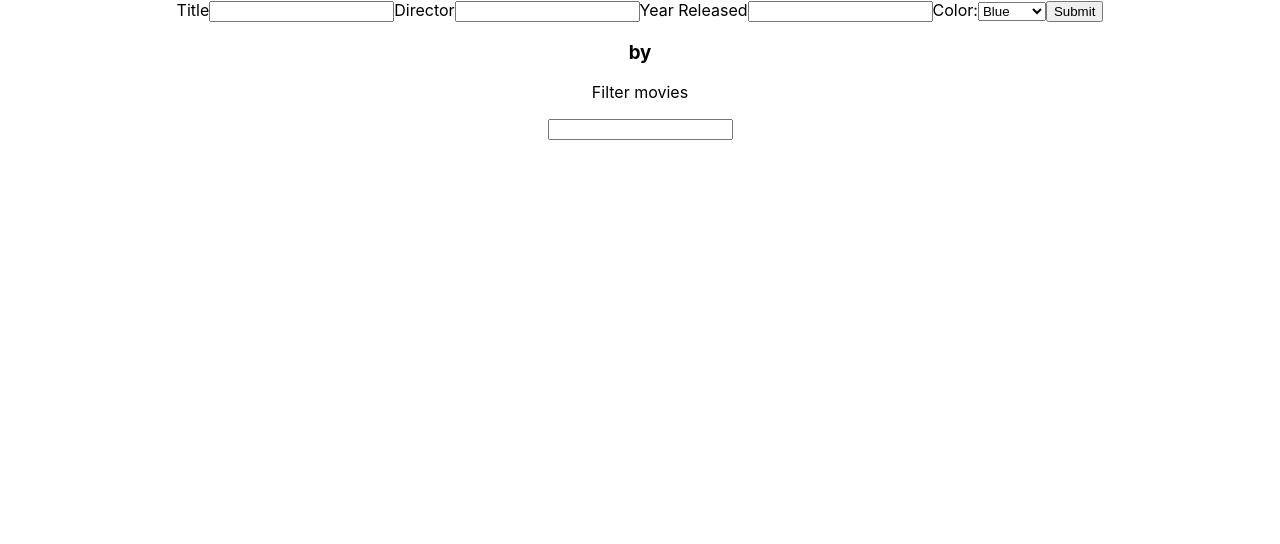
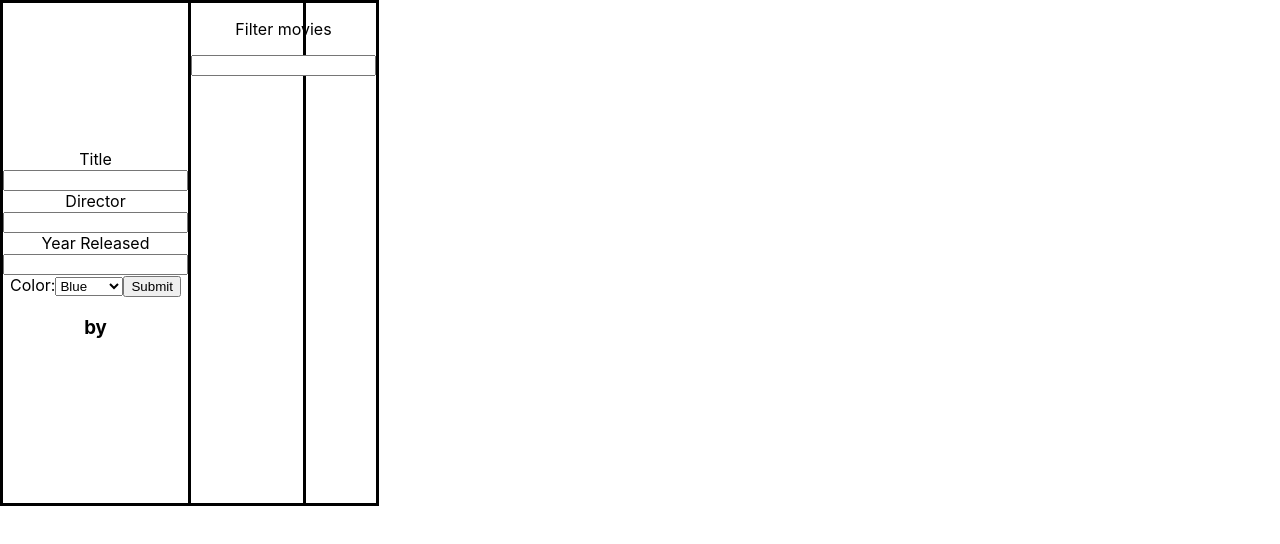
Before and after one commit to PCN23/MovieListMakerReact, a React (Create React App) app: page / in a window 1280 px wide. Shown: the top 544 px of the page. Built offline with nearby package versions, Linux system fonts and the light colour scheme.

Commit message:
finished

```diff
--- a/src/App.css
+++ b/src/App.css
@@ -1,5 +1,23 @@
 .App {
   text-align: center;
+  display: flex;
+  align-items: center;
+  flex-direction: row;
+  border: 3px solid black;
+  height: 500px;
+  width: 300px;
+}
+#current-movie-section {
+  border: 19px solid red;
+}
+.title {
+  text-align: center;
+  display: flex;
+  align-items: center;
+  flex-direction:column;
+  border: 3px solid black;
+  height: 500px;
+  width: 280px;
 }
 
 .App-logo {
--- a/src/App.js
+++ b/src/App.js
@@ -13,7 +13,6 @@ function App() {
   const [movieFormDirector, setMovieFormDirector] = useState('');
   const [movieTitle, setMovieTitle] = useState('');
   const [movieFormColor, setMovieFormColor] = useState('');
-  console.log(movieTitle);
   useEffect(() => {
     setFilteredMovies(allMovies);
   }, [allMovies]);
@@ -74,11 +73,13 @@ function App() {
           />
         }
       </div>
-      <p>Filter movies</p>
-      <input onChange={(e) => handleFilter(e.target.value)}/>
-      <MovieList movies={filteredMovies}
-        deleteMovie={deleteMovie}
-      />
+      <div className='title'>
+        <p>Filter movies</p>
+        <input onChange={(e) => handleFilter(e.target.value)}/>
+        <MovieList movies={filteredMovies}
+          deleteMovie={deleteMovie}
+        />
+      </div>
     </div>
   );
 }
```
